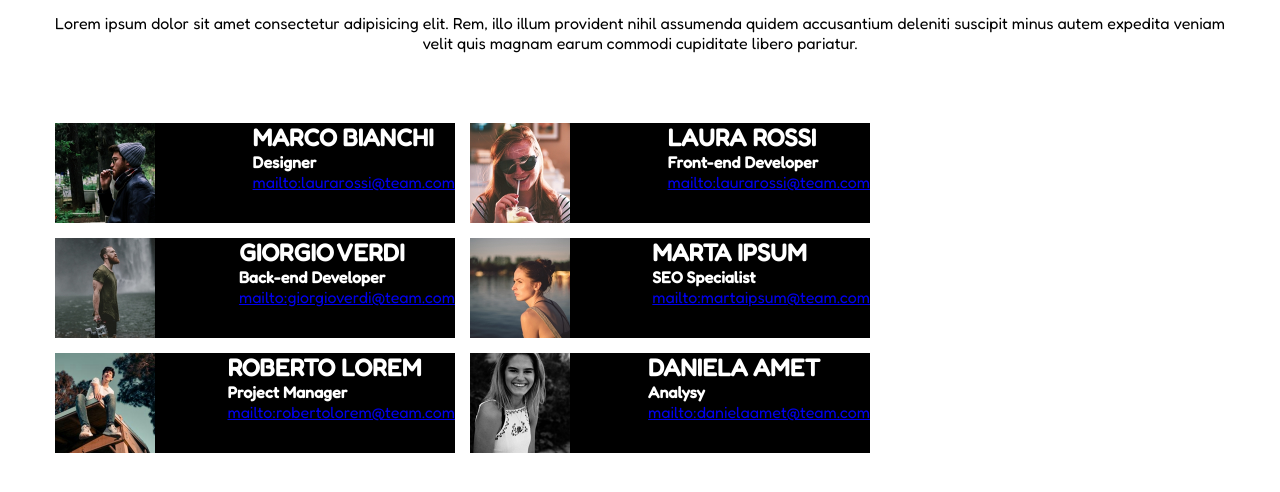
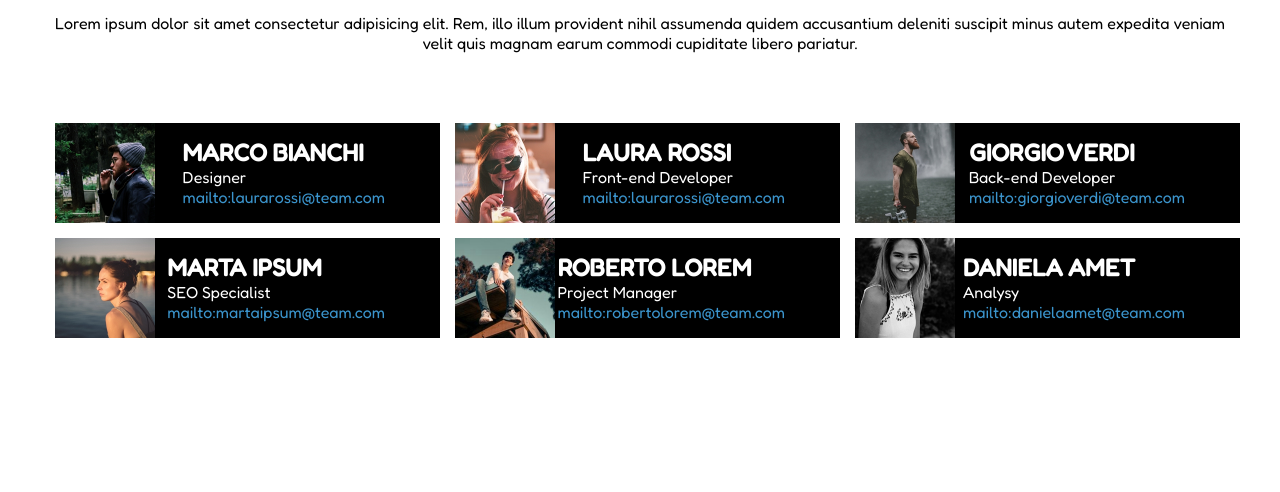
Before and after one commit to ManuelTano/html-css-float-card, a plain HTML site: page index.html in a window 1280 px wide. Shown: the part 96-588 px from the top of the page. Drawn offline with Linux system fonts and the light colour scheme.

Commit message:
quasi completo

```diff
--- a/css/style.css
+++ b/css/style.css
@@ -36,7 +36,7 @@ section{
     margin-top: 70px;
 }
 
-h2, h4 {
+h2, span {
     color: white;
 }
 
@@ -44,7 +44,7 @@ h2, h4 {
 
 .card {
     background-color: black;
-    width: calc(1200px/3);
+    width: calc(1200px / 3 - 15px );
     float: left;
     margin-left: 15px;
     margin-bottom: 15px;
@@ -58,7 +58,14 @@ img{
 .testo{
     float: right;
     vertical-align: middle;
+    padding-right: 55px;
+    padding-top: 15px;
 
+}
+
+a{
+    text-decoration: none;
+    color: #3B94CC
 }
 
 .clearfix::after{
--- a/index.html
+++ b/index.html
@@ -32,7 +32,7 @@
                     <img src="img/male1.png" alt="Image">
                     <div class="testo">
                         <h2>MARCO BIANCHI</h2>
-                        <h4>Designer</h4>
+                        <span>Designer</span><br>
                         <a href="mailto:laurarossi@team.com">mailto:laurarossi@team.com</a>
                     </div>
                 </div>
@@ -40,7 +40,7 @@
                     <img src="img/female1.png" alt="Image">
                     <div class="testo">
                         <h2>LAURA ROSSI</h2>
-                        <h4>Front-end Developer</h4>
+                        <span>Front-end Developer</span><br>
                         <a href="mailto:laurarossi@team.com">mailto:laurarossi@team.com</a>
                     </div>
                 </div>
@@ -48,7 +48,7 @@
                     <img src="img/male2.png" alt="Image">
                     <div class="testo">
                         <h2>GIORGIO VERDI</h2>
-                        <h4>Back-end Developer</h4>
+                        <span>Back-end Developer</span><br>
                         <a href="mailto:giorgioverdi@team.com">mailto:giorgioverdi@team.com</a>
                     </div>
                 </div>
@@ -56,7 +56,7 @@
                     <img src="img/female2.png" alt="Image">
                     <div class="testo">
                         <h2>MARTA IPSUM</h2>
-                        <h4>SEO Specialist</h4>
+                        <span>SEO Specialist</span><br>
                         <a href="mailto:martaipsum@team.com">mailto:martaipsum@team.com</a>
                     </div>
                 </div>
@@ -64,7 +64,7 @@
                     <img src="img/male3.png" alt="Image">
                     <div class="testo">
                         <h2>ROBERTO LOREM</h2>
-                        <h4>Project Manager</h4>
+                        <span>Project Manager</span><br>
                         <a href="mailto:robertolorem@team.com">mailto:robertolorem@team.com</a>
                     </div>
                 </div>
@@ -72,7 +72,7 @@
                     <img src="img/female3.png" alt="Image">
                     <div class="testo">
                         <h2>DANIELA AMET</h2>
-                        <h4>Analysy</h4>
+                        <span>Analysy</span><br>
                         <a href="mailto:danielaamet@team.com">mailto:danielaamet@team.com</a>
                     </div>
                 </div>
```
